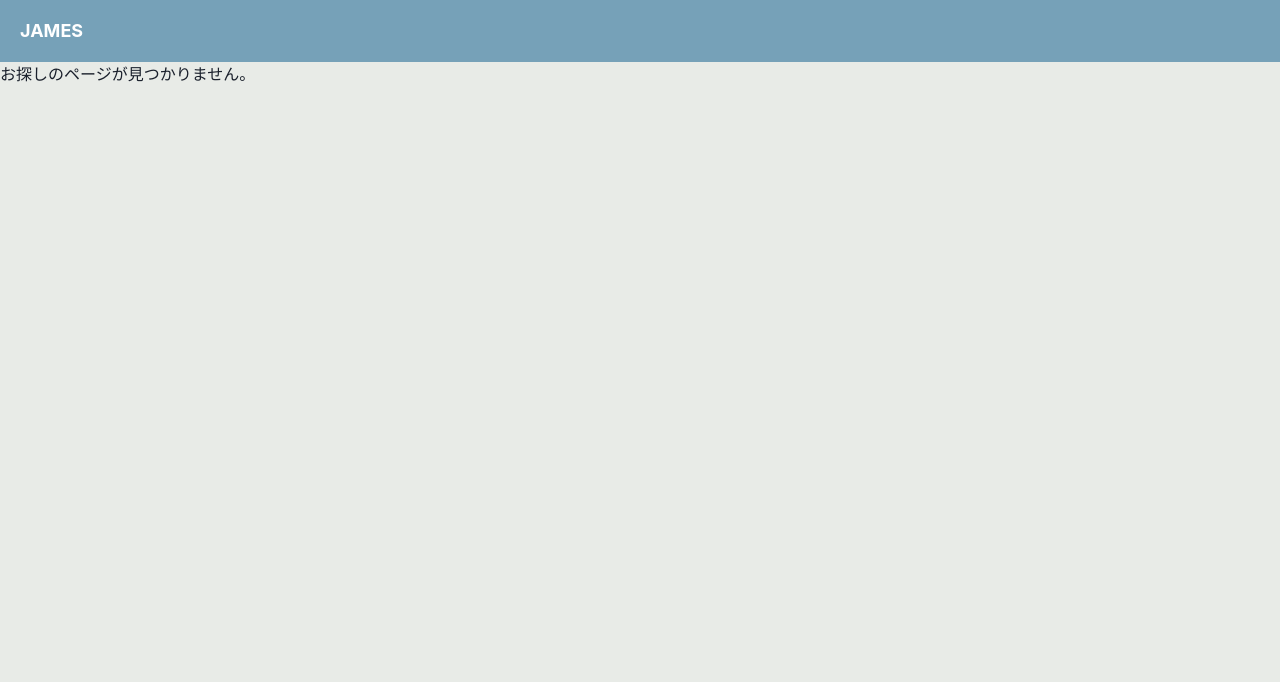
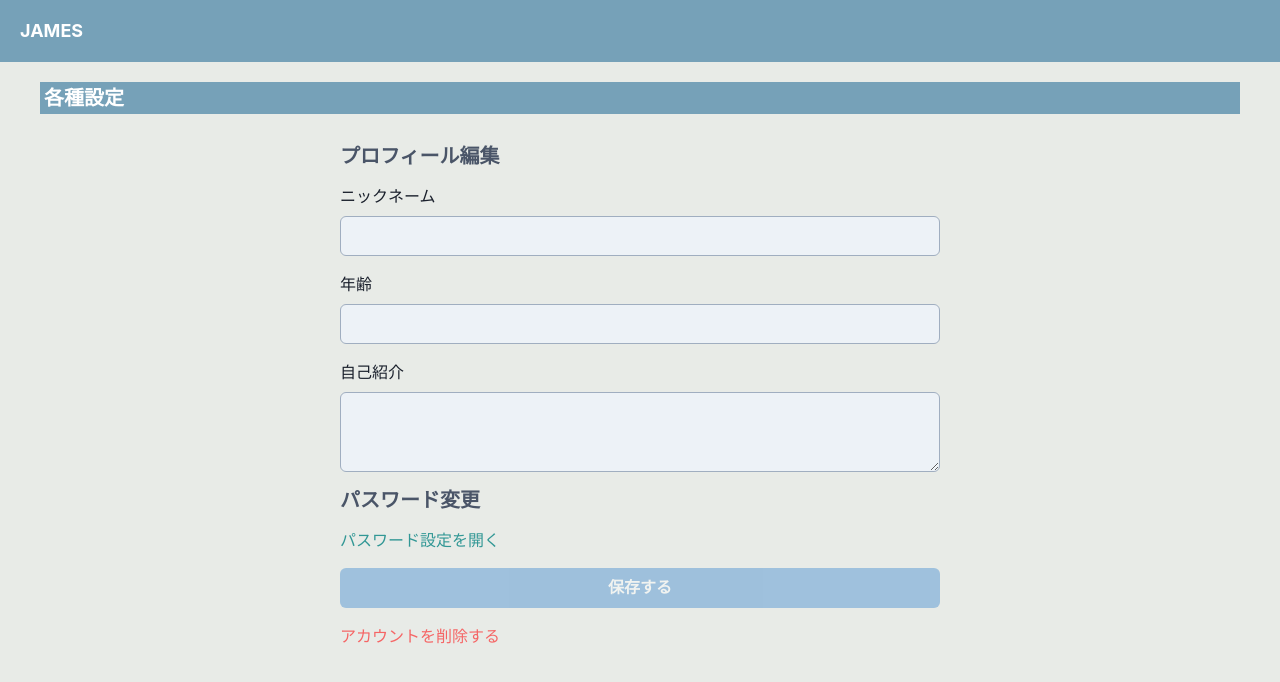
Before and after one commit to masa335/event-app-james, a React (Create React App) app in the folder frontend/: page /settings in a window 1280 px wide. Shown: the top 682 px of the page. Built offline with nearby package versions, Linux system fonts and the light colour scheme.

Commit message:
add 設定画面追加

```diff
--- a/frontend/src/components/organisms/layout/Header.tsx
+++ b/frontend/src/components/organisms/layout/Header.tsx
@@ -1,6 +1,6 @@
 /* eslint-disable react-hooks/exhaustive-deps */
 import { useDisclosure } from "@chakra-ui/hooks";
-import { Box, Flex, Heading, Link } from "@chakra-ui/layout";
+import { Box, Flex, Heading, Link, Spacer } from "@chakra-ui/layout";
 import { memo, useCallback, VFC } from "react";
 import { useHistory } from "react-router";
 import { useRecoilValue } from "recoil";
@@ -24,6 +24,8 @@ export const Header: VFC = memo(() => {
   const onClickCreateEvent = useCallback(() => history.push("/create"),[]);
 
   const onClickUser = useCallback(() => history.push(`/user/${userId}`),[]);
+
+  const onClickSettings = useCallback(() => history.push("/settings"),[]);
 
   const onClickLogin = useCallback(() => history.push("/login"),[]);
 
@@ -58,6 +60,12 @@ export const Header: VFC = memo(() => {
                 <Link onClick={onClickUser}>アカウント</Link>
               </Box>
             }
+            {!loading && isSignedIn &&
+              <Box pr={4}>
+                <Link onClick={onClickSettings}>設定</Link>
+              </Box>
+            }
+            <Spacer />
             <Box pr={4}>
               {!loading && (isSignedIn ? (
                 <Link onClick={signout}>ログアウト</Link>
--- /dev/null
+++ b/frontend/src/components/pages/Settings.tsx
@@ -0,0 +1,66 @@
+import { memo, VFC, useEffect } from "react";
+import { Heading, Box, Center, Stack, FormControl, FormLabel, Input, FormErrorMessage, Button, Textarea, Link } from "@chakra-ui/react";
+import { useForm } from "react-hook-form";
+import { useRecoilValue } from "recoil";
+
+import { useAllEvents } from "../../hooks/useAllEvents";
+import { authState } from "../../recoil/atoms/Auth";
+
+export const Settings: VFC = memo(() => {
+  const {getEvents, events, loading} = useAllEvents();
+  const auth = useRecoilValue(authState);
+  const { register, handleSubmit, watch, formState, formState: { errors } } = useForm({ mode: "all" });
+
+  //ページを開いた時にだけ実行する
+  // useEffect(() => getEvents(undefined),[getEvents])
+
+  const onSubmit = () => {
+    alert();
+  };
+
+  return (
+    <>
+    <Box mx="40px" my="20px">
+      <Box my="20px" p={1} bg="#76a1b8">
+        <Heading as="h2" size="md" color="white">各種設定</Heading>
+      </Box>
+      <form onSubmit={handleSubmit(onSubmit)}>
+        <Center my="30px" mx={{base: "10px", md: "200px", lg: "300px"}}>
+          <Stack spacing={4} w="100%">
+            <Heading as="h2" size="md" color="gray.600">プロフィール編集</Heading>
+            <FormControl isInvalid={errors.name}>
+              <FormLabel fontSize="md">ニックネーム</FormLabel>
+              <Input
+              id="name"
+              type="text"
+              {...register("name",{ required: "ニックネームは必須入力です" })}
+              border="1px" borderColor="gray.400" backgroundColor="gray.100"/>
+              <FormErrorMessage>
+                {errors.name && errors.name.message}
+              </FormErrorMessage>
+            </FormControl>
+            <FormControl>
+              <FormLabel fontSize="md">年齢</FormLabel>
+              <Input
+              id="age"
+              type="text"
+              border="1px" borderColor="gray.400" backgroundColor="gray.100"/>
+            </FormControl>
+            <FormControl>
+              <FormLabel fontSize="md">自己紹介</FormLabel>
+              <Textarea
+              id="selfIntroduction"
+              type="textarea"
+              border="1px" borderColor="gray.400" backgroundColor="gray.100"/>
+            </FormControl>
+            <Heading as="h2" size="md" color="gray.600">パスワード変更</Heading>
+            <Link color="teal.500">パスワード設定を開く</Link>
+            <Button type="submit" colorScheme="blue" disabled={!formState.isValid || loading} isLoading={loading}>保存する</Button>
+            <Link color="red.400">アカウントを削除する</Link>
+          </Stack>
+        </Center>
+      </form>
+    </Box>
+    </>
+  );
+});
--- a/frontend/src/components/pages/User.tsx
+++ b/frontend/src/components/pages/User.tsx
@@ -33,7 +33,7 @@ export const User: VFC = memo(() => {
         <Text fontSize="lg" textAlign="center" color="gray.600">{userInfo?.self_introduction}</Text>
       </Box>
       <Box my="20px" p={1} bg="#76a1b8">
-      <Heading as="h2" size="md" color="white">イベント一覧</Heading>
+        <Heading as="h2" size="md" color="white">イベント一覧</Heading>
       </Box>
       <Tabs size="sm" variant="enclosed" borderColor="gray.400">
         <TabList mb="1em">
--- a/frontend/src/router/HomeRoutes.tsx
+++ b/frontend/src/router/HomeRoutes.tsx
@@ -4,6 +4,7 @@ import { Page404 } from "../components/pages/Page404";
 import { User } from "../components/pages/User";
 import { CreateEvent } from "../components/pages/CreateEvent"
 import { Signup } from "../components/pages/Signup";
+import { Settings } from "../components/pages/Settings";
 
 export const HomeRoutes = [
   {
@@ -32,6 +33,11 @@ export const HomeRoutes = [
     children: <CreateEvent />
   },
   {
+    path: "/settings",
+    exact: false,
+    children: <Settings />
+  },
+  {
     path: "*",
     exact: false,
     children: <Page404 />
```
